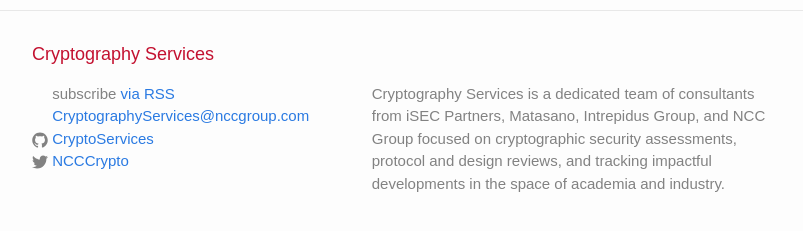
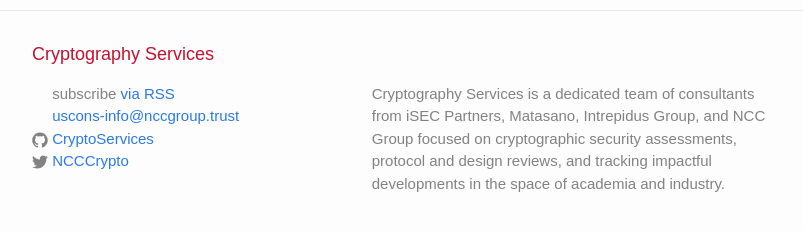
Before and after one commit to CryptoServices/cryptoservices.github.io, a Jekyll site: the page built from index.html, in a window 1280 px wide and 900 px high, scrolled down 2753 px. Shown: the part 645-876 px from the top of the window, without its empty margins (238-1041 px from the left). Built offline with Jekyll 4.4.1, drawn with Linux system fonts in a browser that asks for light colours.

Commit message:
better email

```diff
--- a/_config.yml
+++ b/_config.yml
@@ -1,6 +1,6 @@
 # Site settings
 title: Cryptography Services
-email: CryptographyServices@nccgroup.com
+email: uscons-info@nccgroup.trust
 description: > # this means to ignore newlines until "baseurl:"
   Cryptography Services is a dedicated team of consultants from iSEC Partners,
   Matasano, Intrepidus Group, and NCC Group focused on cryptographic security assessments,
```
